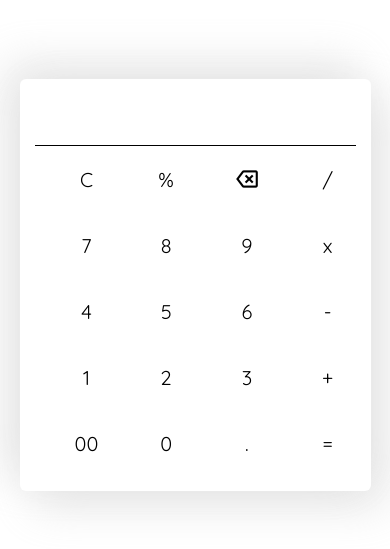
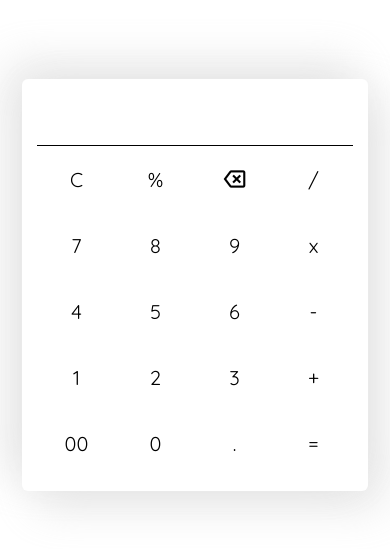
Before and after one commit to krish-7104/calculator-krish, a plain HTML site: page index.html in a window 390 px wide. Shown: the part 137-686 px from the top of the page. Drawn offline with nearby package versions, Linux system fonts and the light colour scheme.

Commit message:
Minor fixes

```diff
--- a/index.css
+++ b/index.css
@@ -43,15 +43,13 @@
   -webkit-user-select: none;
   -o-user-select: none;
   user-select: none;
-  padding: 10px 20px;
+  padding: 20px;
   text-align: center;
   font-size: 20px;
-  margin: 10px;
   cursor: pointer;
   color: var(--secondary-color);
   display: flex;
   justify-content: center;
-  width: 100%;
   align-items: center;
   background: #ffffff;
 }
@@ -61,8 +59,3 @@
 #hidden {
   display: none;
 }
-@media only screen and (max-width: 600px) {
-  .card {
-    width: 90%;
-  }
-}
```
